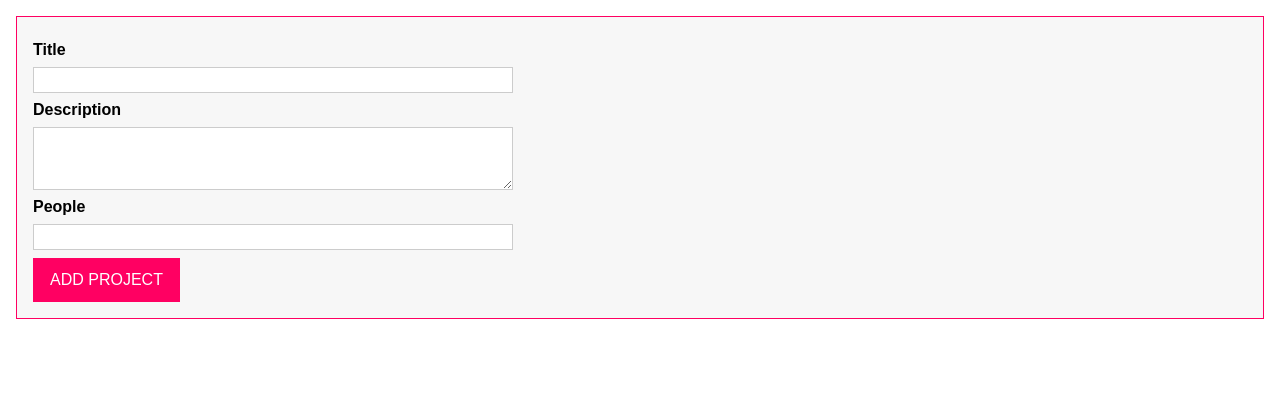
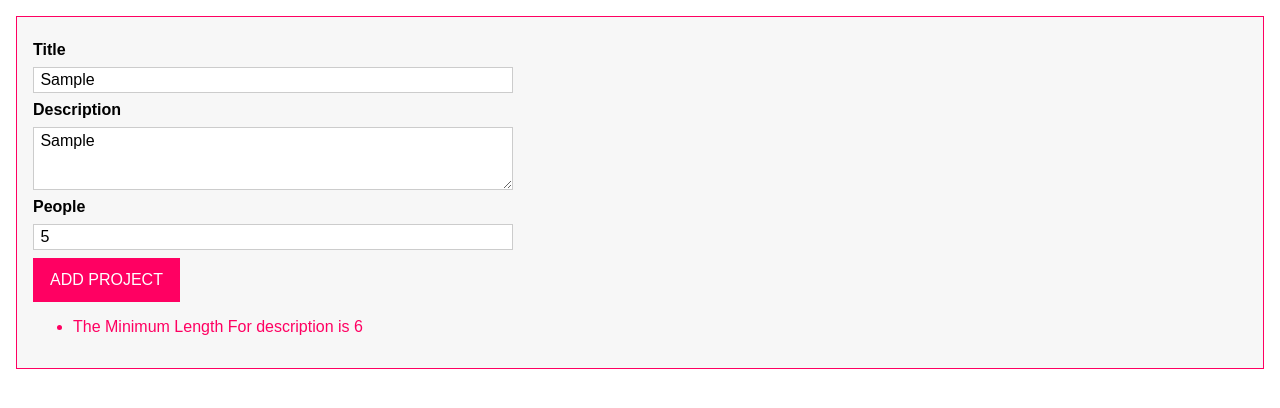
Before and after one commit to walid-hajhussien/DragAndDrop, a website with bundled scripts: page index.html in a window 1280 px wide. Both pictures are taken after typing "Sample", "Sample", "5" into the empty fields and a click on the button "ADD PROJECT". Built offline with nearby package versions, Linux system fonts and the light colour scheme.

Commit message:
(add)  show error method

```diff
--- a/index.html
+++ b/index.html
@@ -24,6 +24,8 @@
             <input type="number" id="people" step="1" min="0" max="10" />
         </div>
         <button type="submit">ADD PROJECT</button>
+        <ul style="color: #ff0062" id="errorMessages">
+        </ul>
     </form>
 </template>
 <template id="single-project">
--- a/src/app.ts
+++ b/src/app.ts
@@ -43,12 +43,14 @@ class ProjectInput {
     private titleInput: HTMLInputElement;
     private descriptionInput: HTMLInputElement;
     private peopleInput: HTMLInputElement;
+    private errorLists: HTMLUListElement;
 
 
     constructor(templateId: string, hostingId: string) {
 
         this.template = document.getElementById(templateId)! as HTMLTemplateElement;
         this.hostingEl = document.getElementById(hostingId)! as HTMLDivElement;
+
         // note : get the Fragment of the template
         // note : true mean get all the element
         const importedNode: DocumentFragment = document.importNode(this.template.content, true);
@@ -59,6 +61,7 @@ class ProjectInput {
         this.titleInput = this.templateContent.querySelector('#title')! as HTMLInputElement;
         this.descriptionInput = this.templateContent.querySelector('#description')! as HTMLInputElement;
         this.peopleInput = this.templateContent.querySelector('#people')! as HTMLInputElement;
+        this.errorLists = this.templateContent.querySelector('#errorMessages')! as HTMLUListElement;
         // note : render the content
         this.attach();
         // note : add the event
@@ -81,10 +84,15 @@ class ProjectInput {
         const input: UserInputType = this.getUserInput();
         const [title, desc, people] = input;
         const project: ProjectModel = new ProjectModel(title, desc, people);
+        const validatorResult = validator(project);
         console.log(registerValidator);
-        console.log("validator", validator(project));
-        this.clearInput();
+        console.log("validator", validatorResult);
+        if(validatorResult.isValid){
+            this.clearInput();
+            return;
+        }
 
+        this.showErrorMessages(validatorResult.inValidProperty);
     }
 
     // note : return tuple
@@ -100,6 +108,16 @@ class ProjectInput {
         this.titleInput.value = '';
         this.descriptionInput.value = '';
         this.peopleInput.value = '';
+        this.errorLists.innerHTML = '';
+    }
+
+    //note : show error messages
+    private showErrorMessages(errorMessages: InValid[]): void {
+        let lists = ``;
+        errorMessages.map((value, _index) => {
+            lists = lists + `<li>${value.error}</li>`
+        })
+        this.errorLists.innerHTML = lists;
     }
 
 }
@@ -228,7 +246,7 @@ function validator(obj: any): ValidatorInfoModel {
                     const isValidProperty = obj[propertyName].length > 0;
                     if (!isValidProperty) {
                         isValid = false;
-                        inValidProperty.push({propertyName: propertyName, error: `${propertyName} is required!`})
+                        inValidProperty.push({propertyName: propertyName, error: `The ${propertyName.toLocaleUpperCase()} is required!`})
                     }
                     break;
                 }
@@ -249,7 +267,7 @@ function validator(obj: any): ValidatorInfoModel {
                         isValid = false;
                         inValidProperty.push({
                             propertyName: propertyName,
-                            error: `The Value For ${propertyName} Not Valid : ${validatorObj.value}`
+                            error: `The Value For ${propertyName} Is Not Valid : ${validatorObj.value}`
                         })
                     }
                     break;
```
